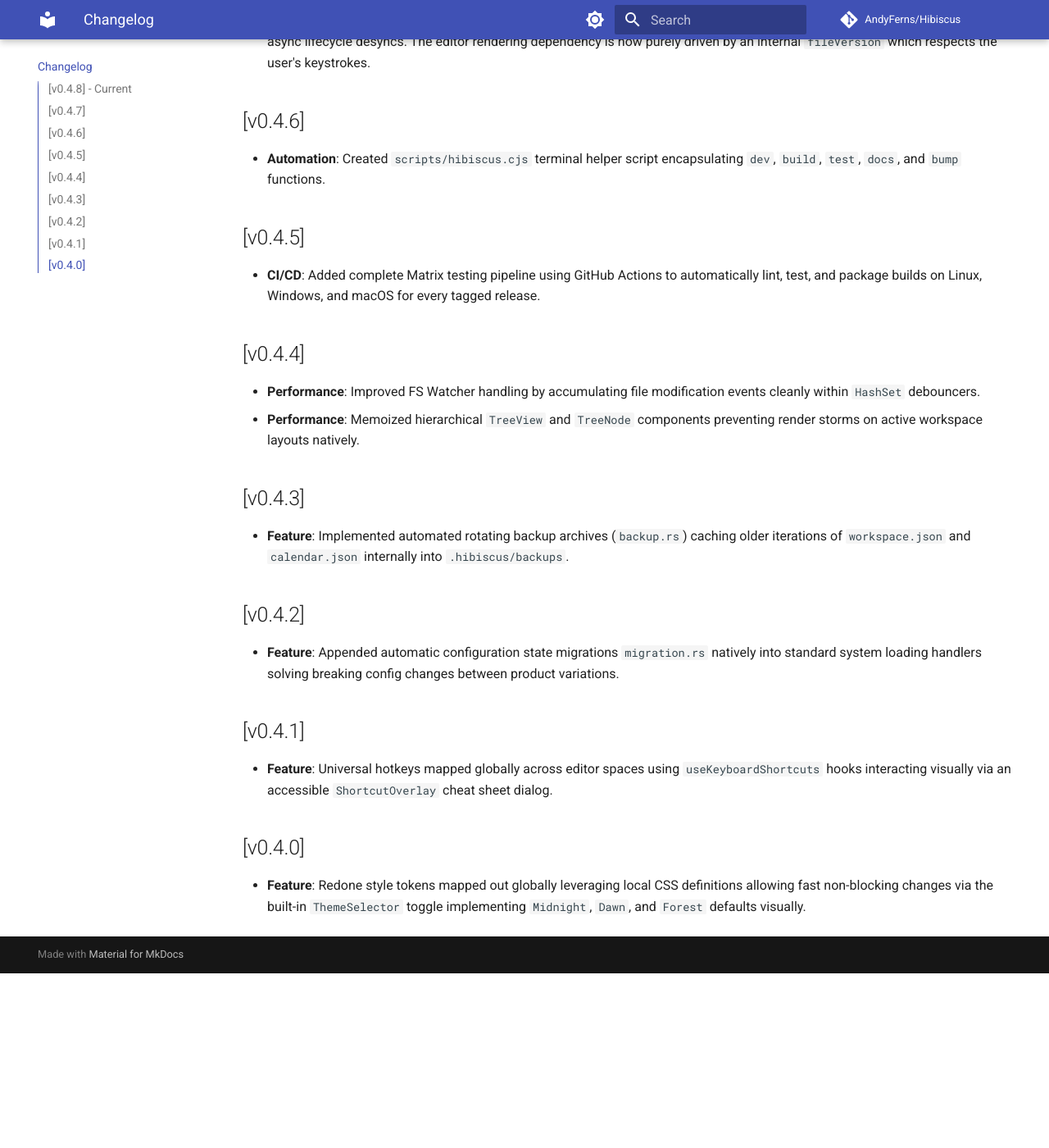
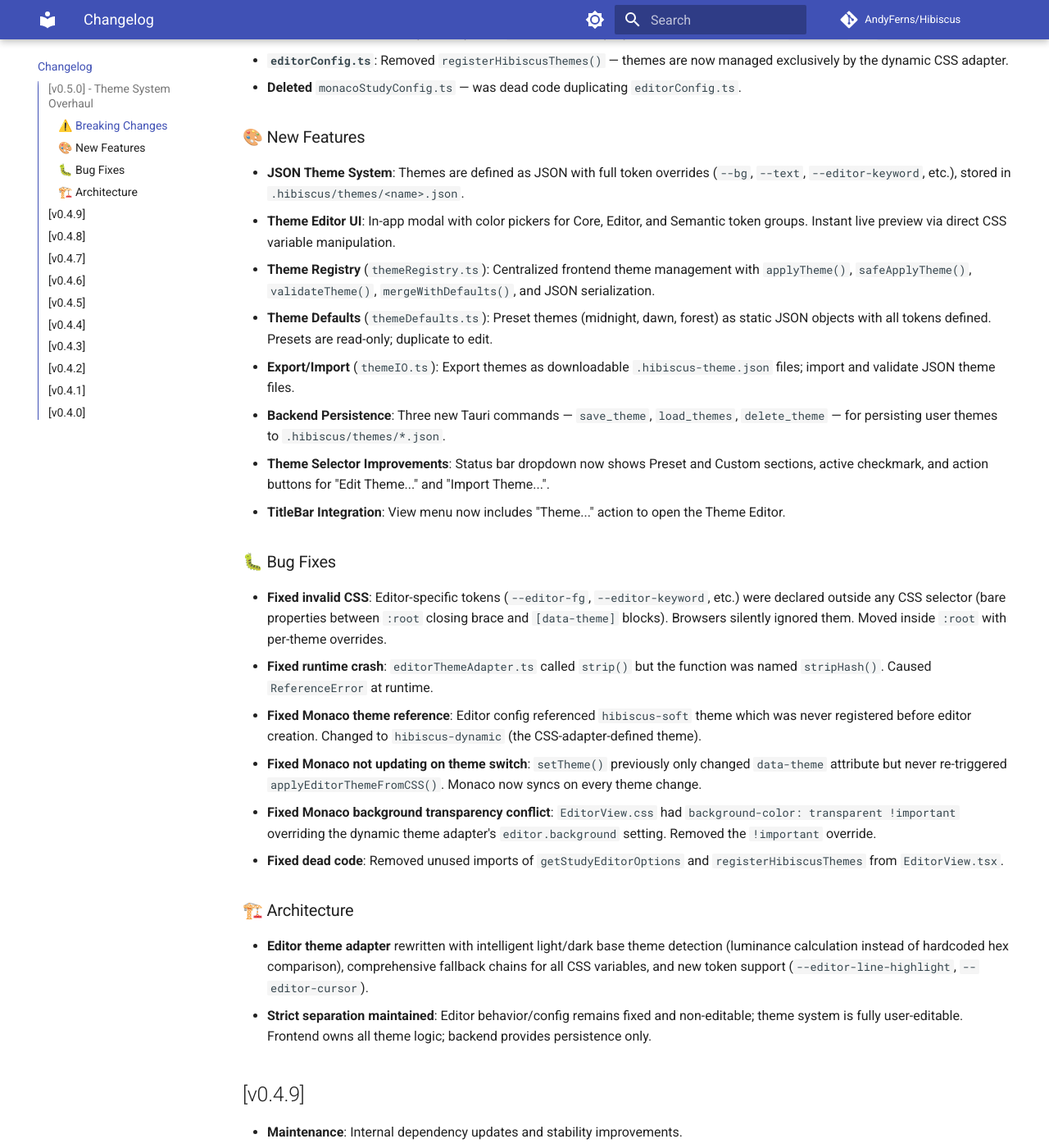
Before and after one commit to AndyFerns/Hibiscus, an MkDocs documentation site: the page built from docs/changelog.md, in a window 1280 px wide and 1400 px high, scrolled down 448 px. Shown: the whole window at 82% size. Built offline with MkDocs 1.6.1 and Material for MkDocs 9.7.7, drawn with Linux system fonts in a browser that asks for light colours; comment, search, counter and statistics services are not loaded; before the commit the page ends 1635 px from its top, so only the background shows below that; some of the changed text lies outside the part shown.

Commit message:
chore(release): bump version to v0.5.0 and update changelog
- update package.json and Cargo metadata
- update version.json
- document theming system in changelog

```diff
--- a/docs/changelog.md
+++ b/docs/changelog.md
@@ -2,7 +2,40 @@
 
 All notable changes to the **Hibiscus** project will be documented in this file.
 
-## [v0.4.8] - Current
+## [v0.5.0] - Theme System Overhaul
+
+### ⚠️ Breaking Changes
+- **ThemeContext API rewrite**: `useTheme()` now returns `{ activeThemeName, themes, setTheme, saveUserTheme, deleteUserTheme, duplicateTheme, isThemeEditorOpen, setThemeEditorOpen, refreshThemes, workspaceRoot }` instead of the previous `{ theme, setTheme, customThemes, applyCustomTheme }`.
+- **ThemeProvider** now accepts an optional `workspaceRoot` prop and has been moved from `main.tsx` into `App.tsx`.
+- **`editorConfig.ts`**: Removed `registerHibiscusThemes()` — themes are now managed exclusively by the dynamic CSS adapter.
+- **Deleted** `monacoStudyConfig.ts` — was dead code duplicating `editorConfig.ts`.
+
+### 🎨 New Features
+- **JSON Theme System**: Themes are defined as JSON with full token overrides (`--bg`, `--text`, `--editor-keyword`, etc.), stored in `.hibiscus/themes/<name>.json`.
+- **Theme Editor UI**: In-app modal with color pickers for Core, Editor, and Semantic token groups. Instant live preview via direct CSS variable manipulation.
+- **Theme Registry** (`themeRegistry.ts`): Centralized frontend theme management with `applyTheme()`, `safeApplyTheme()`, `validateTheme()`, `mergeWithDefaults()`, and JSON serialization.
+- **Theme Defaults** (`themeDefaults.ts`): Preset themes (midnight, dawn, forest) as static JSON objects with all tokens defined. Presets are read-only; duplicate to edit.
+- **Export/Import** (`themeIO.ts`): Export themes as downloadable `.hibiscus-theme.json` files; import and validate JSON theme files.
+- **Backend Persistence**: Three new Tauri commands — `save_theme`, `load_themes`, `delete_theme` — for persisting user themes to `.hibiscus/themes/*.json`.
+- **Theme Selector Improvements**: Status bar dropdown now shows Preset and Custom sections, active checkmark, and action buttons for "Edit Theme..." and "Import Theme...".
+- **TitleBar Integration**: View menu now includes "Theme..." action to open the Theme Editor.
+
+### 🐛 Bug Fixes
+- **Fixed invalid CSS**: Editor-specific tokens (`--editor-fg`, `--editor-keyword`, etc.) were declared outside any CSS selector (bare properties between `:root` closing brace and `[data-theme]` blocks). Browsers silently ignored them. Moved inside `:root` with per-theme overrides.
+- **Fixed runtime crash**: `editorThemeAdapter.ts` called `strip()` but the function was named `stripHash()`. Caused `ReferenceError` at runtime.
+- **Fixed Monaco theme reference**: Editor config referenced `hibiscus-soft` theme which was never registered before editor creation. Changed to `hibiscus-dynamic` (the CSS-adapter-defined theme).
+- **Fixed Monaco not updating on theme switch**: `setTheme()` previously only changed `data-theme` attribute but never re-triggered `applyEditorThemeFromCSS()`. Monaco now syncs on every theme change.
+- **Fixed Monaco background transparency conflict**: `EditorView.css` had `background-color: transparent !important` overriding the dynamic theme adapter's `editor.background` setting. Removed the `!important` override.
+- **Fixed dead code**: Removed unused imports of `getStudyEditorOptions` and `registerHibiscusThemes` from `EditorView.tsx`.
+
+### 🏗️ Architecture
+- **Editor theme adapter** rewritten with intelligent light/dark base theme detection (luminance calculation instead of hardcoded hex comparison), comprehensive fallback chains for all CSS variables, and new token support (`--editor-line-highlight`, `--editor-cursor`).
+- **Strict separation maintained**: Editor behavior/config remains fixed and non-editable; theme system is fully user-editable. Frontend owns all theme logic; backend provides persistence only.
+
+## [v0.4.9]
+- **Maintenance**: Internal dependency updates and stability improvements.
+
+## [v0.4.8]
 - **Docs**: Comprehensive MkDocs hierarchy populated containing project architecture, endpoints, and tutorial guides.
 
 ## [v0.4.7]
--- a/package.json
+++ b/package.json
@@ -1,7 +1,7 @@
 {
   "name": "hibiscus",
   "private": true,
-  "version": "0.4.9",
+  "version": "0.5.0",
   "type": "module",
   "scripts": {
     "dev": "vite",
--- a/version.json
+++ b/version.json
@@ -1,5 +1,5 @@
 {
-  "version": "0.4.9",
+  "version": "0.5.0",
   "name": "Hibiscus",
   "description": "A modern workspace editor for study and productivity"
 }
```
Also changed, not shown: 2 other files.
